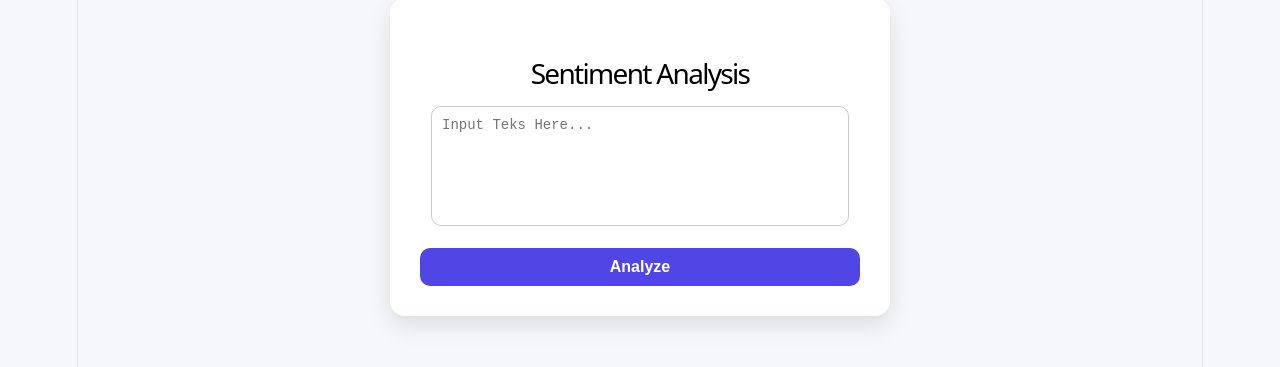
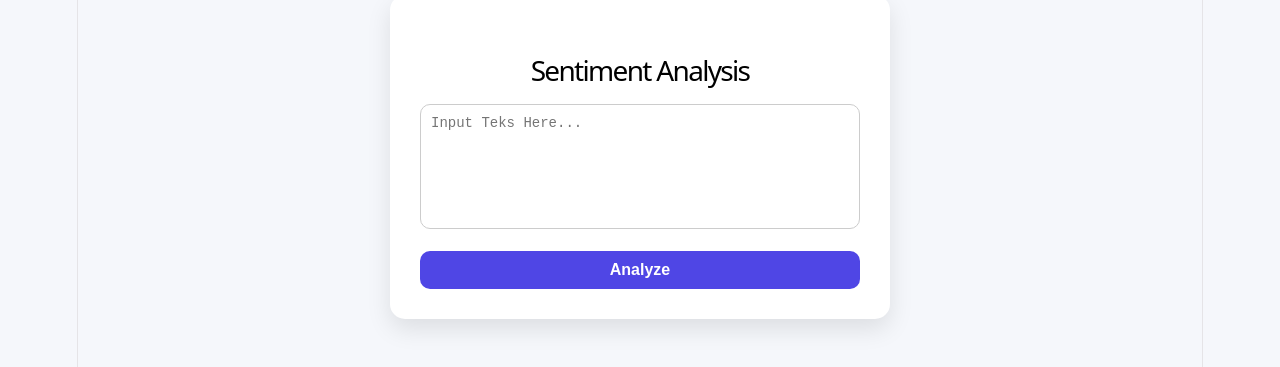
Before and after one commit to MicroGeng/Project-NLP, a React (Vite) app: page / in a window 1280 px wide. Shown: the part 243-610 px from the top of the page. Built offline with nearby package versions, Linux system fonts and the light colour scheme.

Commit message:
oh yeah baby

```diff
--- a/src/mainComponent/app.css
+++ b/src/mainComponent/app.css
@@ -39,8 +39,8 @@ body {
 
 /* Textarea */
 textarea {
-    width: 95%;
-    height: 120px;
+    width: 100%;
+    height: 125px;
     padding: 10px;
     border-radius: 10px;
     border: 1px solid #ccc;
@@ -49,6 +49,7 @@ textarea {
     font-size: 14px;
     justify-content: center;
     align-items: center;
+    margin-right: 2px;
 }
 
 /* Button */
```
